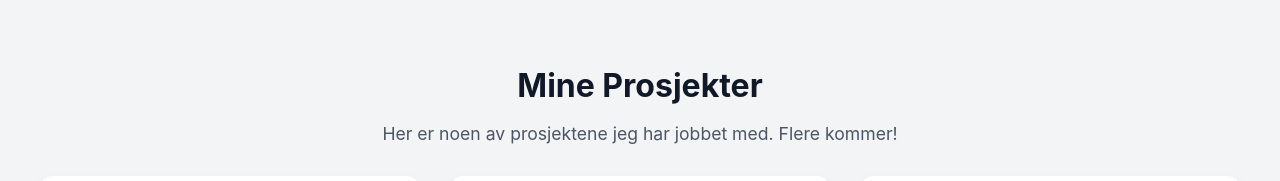
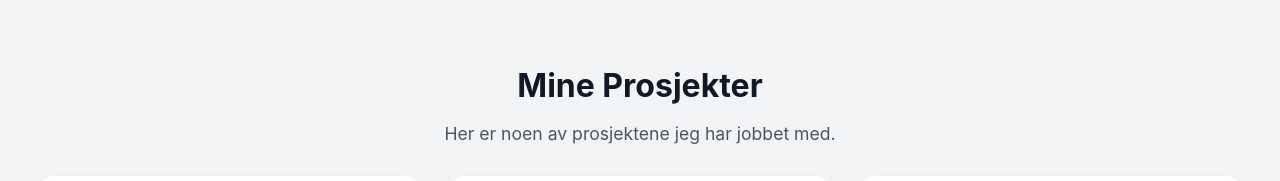
Before and after one commit to Odalopheim/Portfolio, a React (Create React App) app in the folder portfolio/: page / in a window 1280 px wide. Shown: the part 1480-1661 px from the top of the page. Built offline with nearby package versions, Linux system fonts and the light colour scheme; the HTML template or start-up script is replaced by a standard one.

Commit message:
Remove extra text from project description

```diff
--- a/portfolio/src/Coponents/MyWork/MyWork.jsx
+++ b/portfolio/src/Coponents/MyWork/MyWork.jsx
@@ -7,7 +7,7 @@ const MyWork = () => {
       <div className="mywork-container">
         <h2>Mine Prosjekter</h2>
         <p className="mywork-description">
-          Her er noen av prosjektene jeg har jobbet med. Flere kommer!
+          Her er noen av prosjektene jeg har jobbet med.
         </p>
 
         <div className="projects-grid">
```
